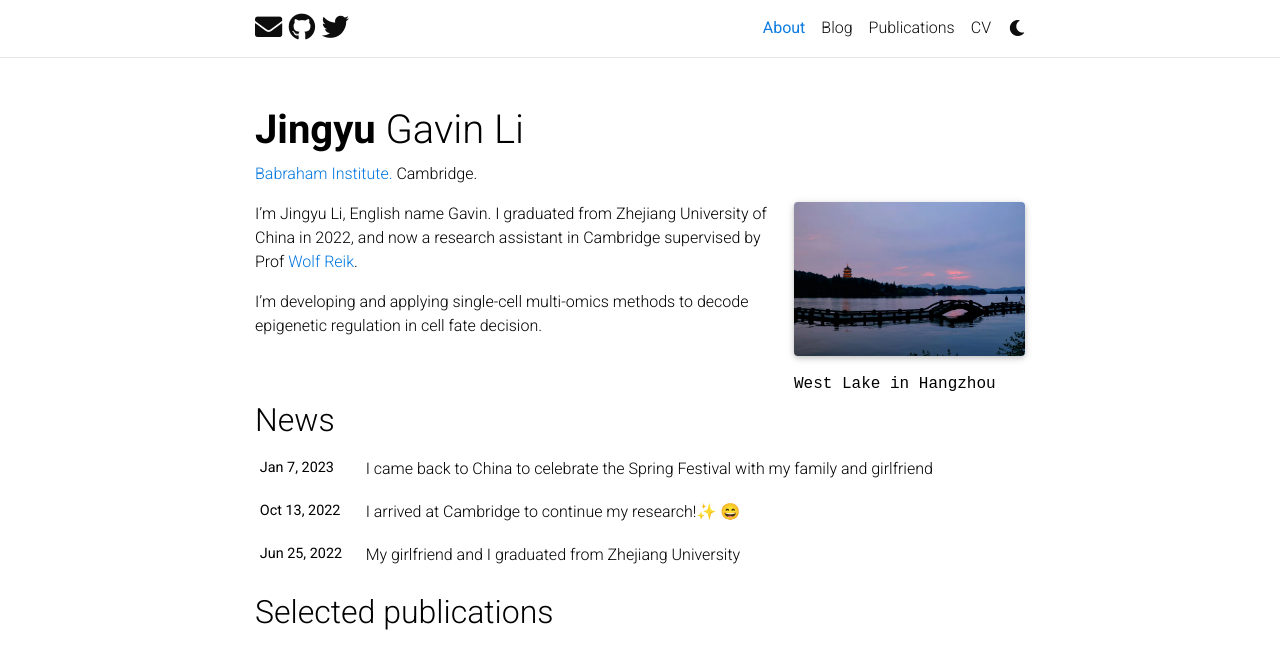
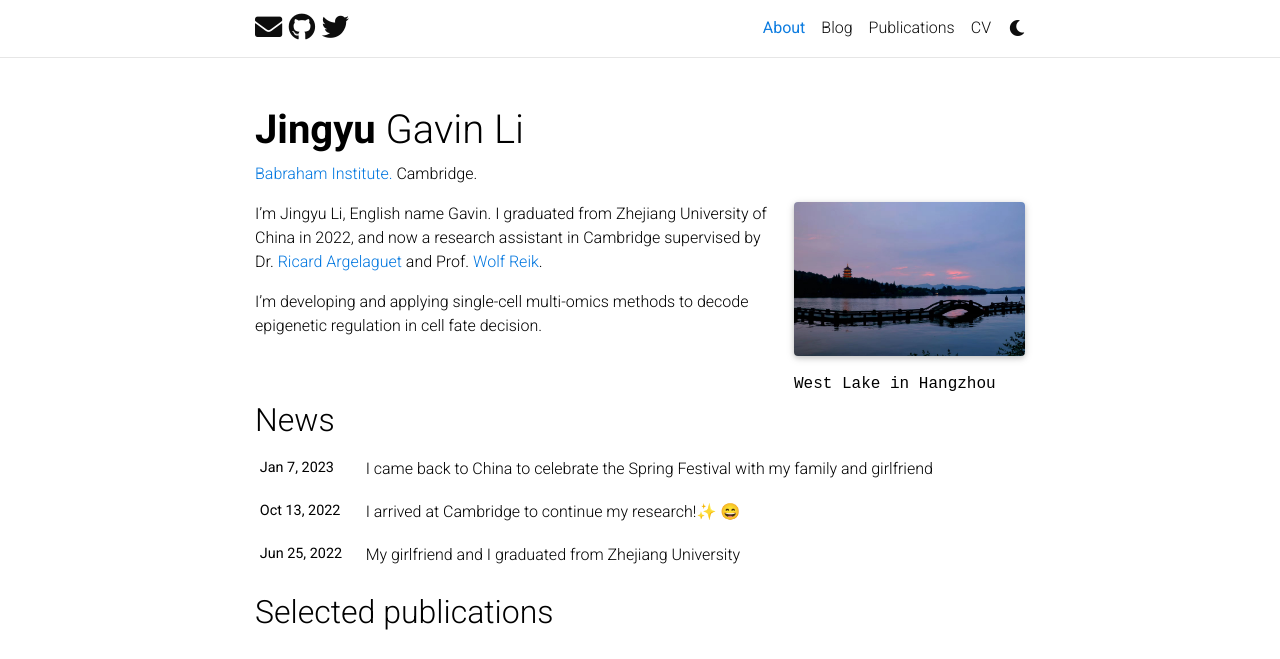
Before and after one commit to Gavin-Lijy/Gavin-Lijy.github.io, a Jekyll site: the page built from _pages/about.md, in a window 1280 px wide, cut to the strip 0-659 px from the top of the page. Built offline with Jekyll 4.4.1, drawn with Linux system fonts in a browser that asks for light colours; full-size pictures stand in for the smaller copies a plugin makes; emoji names are drawn with the system emoji font; comment, search, counter and statistics services are not loaded; a style sheet for code colours, icons or effects is not loaded.

Commit message:
Update about.md

```diff
--- a/_pages/about.md
+++ b/_pages/about.md
@@ -9,14 +9,14 @@ profile:
   image: prof_pic.jpg
   image_circular: false # crops the image to make it circular
   address: >
-    <p>West Lake in Hangzhou</p>
+    <p> West Lake in Hangzhou</p>
 
 news: true  # includes a list of news items
 selected_papers: true # includes a list of papers marked as "selected={true}"
 social: false  # includes social icons at the bottom of the page
 ---
 
-I'm Jingyu Li, English name Gavin. I graduated from Zhejiang University of China in 2022, and now a research assistant in Cambridge supervised by Prof [Wolf Reik](https://www.babraham.ac.uk/our-research/epigenetics/wolf-reik).
+I'm Jingyu Li, English name Gavin. I graduated from Zhejiang University of China in 2022, and now a research assistant in Cambridge supervised by Dr. [Ricard Argelaguet](https://rargelaguet.github.io/) and Prof. [Wolf Reik](https://www.babraham.ac.uk/our-research/epigenetics/wolf-reik).
 
 
 
```
